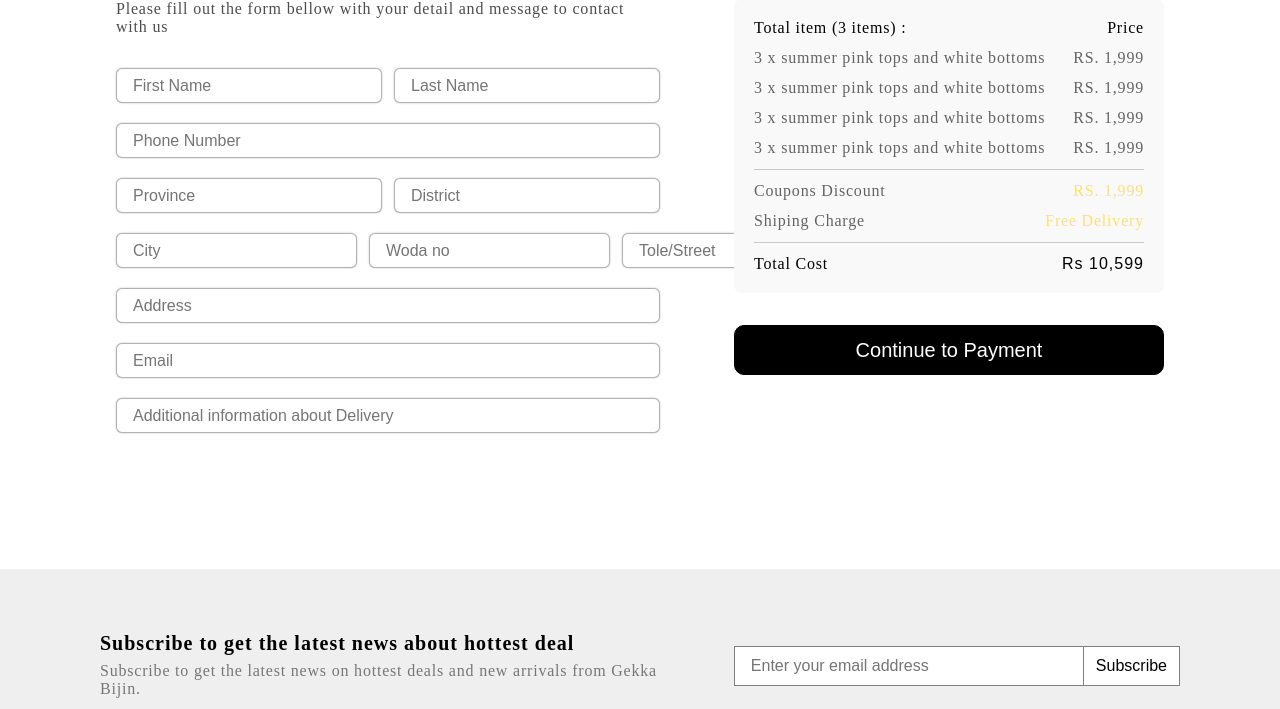
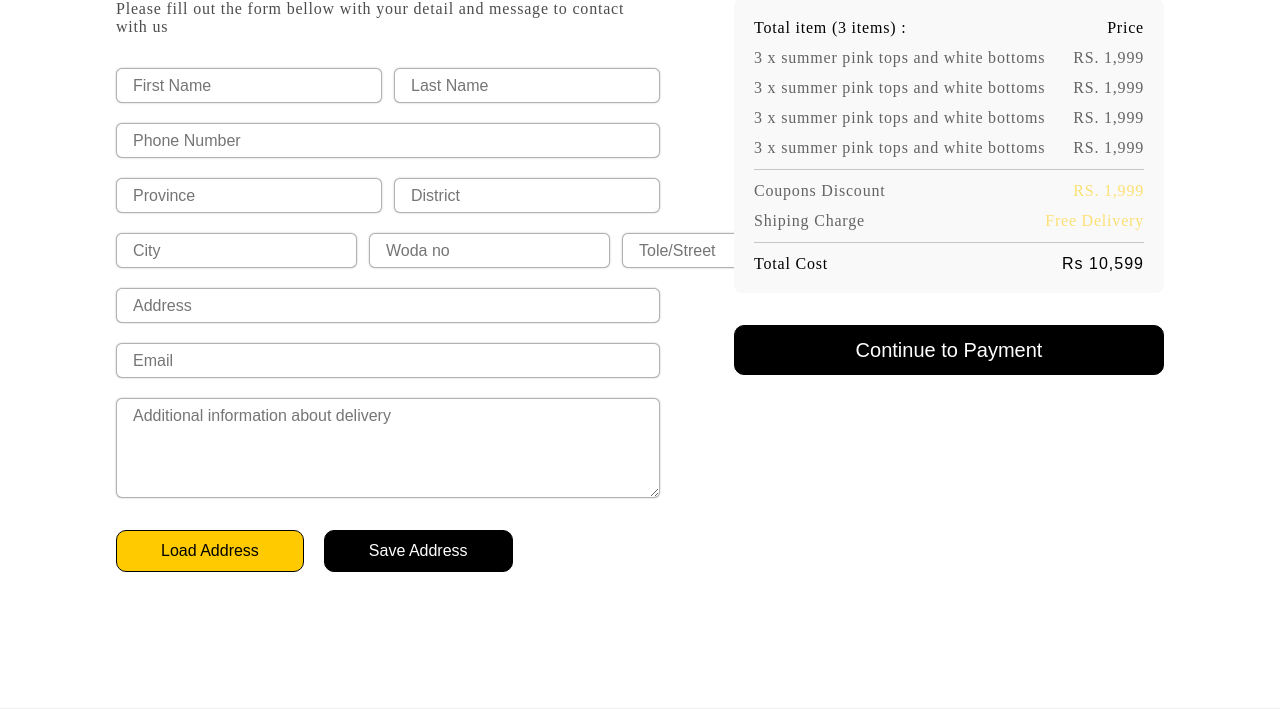
Before and after one commit to AnkitAleMgr/Gekka-Bijin, a Django app: template store/templates/store/address.html in a window 1280 px wide. Shown: the part 189-898 px from the top of the page. Run offline with Django 5.2, Linux system fonts and the light colour scheme; the template is opened without the code that fills it, so the values that code supplies are empty; some web fonts are replaced.

Commit message:
complition of address page

```diff
--- a/store/static/store/css/style.css
+++ b/store/static/store/css/style.css
@@ -123,6 +123,26 @@ body {
     cursor: pointer;
 }
 
+.yellow-button{
+    background-color: var(--main-black);
+    border: var(--main-black) 1px solid;
+    background: #FFCB00;
+    height: 34px;
+    padding: 8px 18px;
+    border-radius: 10px;
+    text-align: center;
+    justify-content: center;
+    align-items: center;
+    text-decoration: none;
+    gap: 10px;
+    line-height: 1;
+
+
+    border-radius: 10px;
+    border: 0.5px solid #000;
+    background: #FFCB00;
+}
+
 .tab-button{
     display: flex;
     padding: 8px 18px;
@@ -2684,7 +2704,7 @@ footer{
 
 }
 
-#address-detail-container input{
+#address-detail-container input,textarea{
     display: flex;
     height: 35px;
     padding: 8px 16px;
@@ -2707,4 +2727,22 @@ footer{
     align-self: stretch;
 }
 
+#address-detail-additional-info-input-contianer {
+    display: flex;
+}
+
+#address-detail-additional-info-input-contianer textarea{
+    flex: 1;
+    height: 100px;
+}
+#address-detail-button-container{
+    display: flex;
+    align-items: flex-start;
+    gap: 20px;
+}
+#address-detail-button-container > button{
+    padding: 12px 44px;
+    height: fit-content;
+}
+
 ----------------------------------------------------------------------------------------------------
--- a/store/templates/store/address.html
+++ b/store/templates/store/address.html
@@ -116,9 +116,13 @@
                     <input type="text" placeholder="Email" name="" id="">
                 </div>
                 <div id="address-detail-additional-info-input-contianer">
-                    <input type="text" placeholder="Additional information about Delivery" name="" id="">
+                    <textarea name="" placeholder="Additional information about delivery" id=""></textarea>
                 </div>
 
+            </div>
+            <div id="address-detail-button-container">
+                <button class="yellow-button">Load Address</button>
+                <button class="black-button">Save Address</button>
             </div>
         </div>
         <div id="cart-coupons-gifts-price-container">
```
